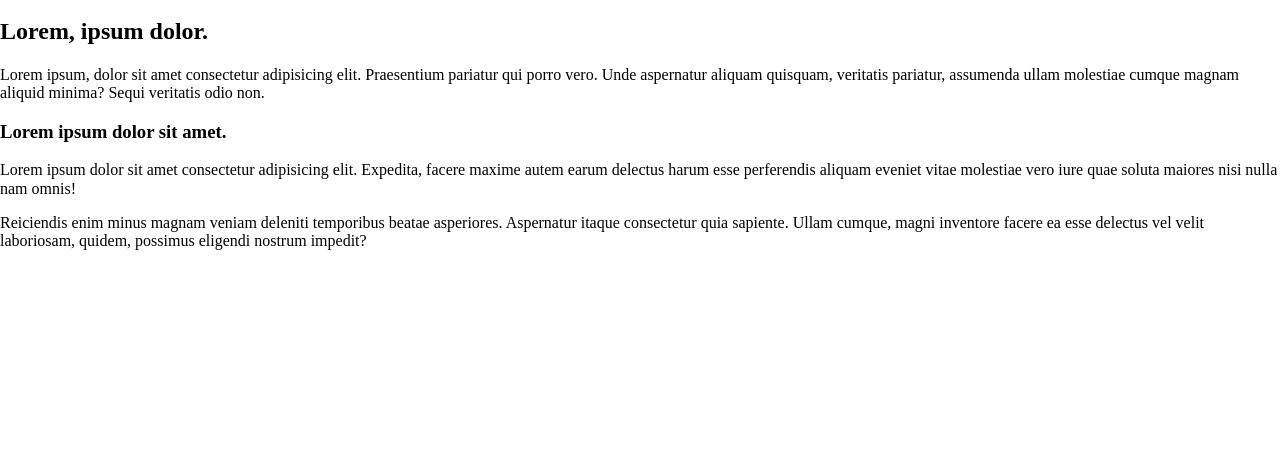
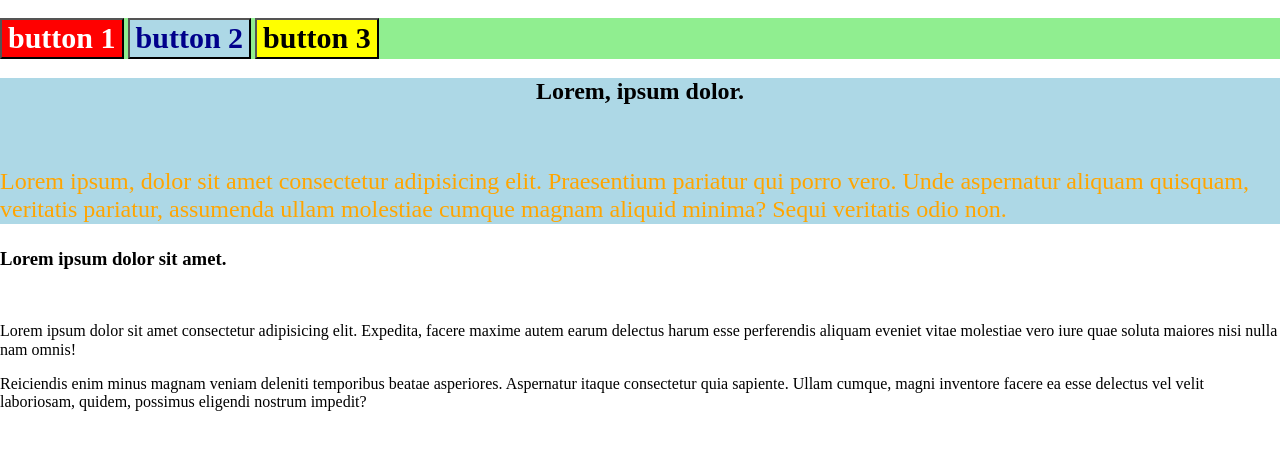
Before and after one commit to biigii/project4august2022, a plain HTML site: page index.html in a window 1280 px wide. Shown: the part 80-530 px from the top of the page. Drawn offline with Linux system fonts and the light colour scheme.

Commit message:
BEm and class naming

```diff
--- a/assets/css/styles.css
+++ b/assets/css/styles.css
@@ -0,0 +1,39 @@
+.news {
+  background-color: lightblue;
+}
+
+.news h2 {
+  text-align: center;
+}
+
+.news img {}
+
+.news p {
+  font-size: 24px;
+  color: orange;
+}
+
+.btns {
+  background-color: lightgreen;
+}
+
+.btns__button {
+  font-size: 30px;
+  font-weight: bold;
+  color: darkgray;
+}
+
+.btns__button--danger {
+  background-color: red;
+  color: white;
+}
+
+.btns__button--info {
+  background-color: lightblue;
+  color: darkblue;
+}
+
+.btns__button--warning {
+  background-color: yellow;
+  color: black
+}
--- a/index.html
+++ b/index.html
@@ -19,16 +19,30 @@
     </header>
     <h1>homepage</h1>
     <main>
-      <section>
+
+      <!-- B.E.M -->
+      <section class="btns">
+        <button class="btns__button btns__button--danger">button 1</button>
+        <button class="btns__button btns__button--info">button 2</button>
+        <button class="btns__button btns__button--warning">button 3</button>
+      </section>
+
+      <section class="news">
         <h2>Lorem, ipsum dolor.</h2>
+        <img src="">
         <p>Lorem ipsum, dolor sit amet consectetur adipisicing elit. Praesentium pariatur qui porro vero. Unde aspernatur aliquam quisquam, veritatis pariatur, assumenda ullam molestiae cumque magnam aliquid minima? Sequi veritatis odio non.</p>
       </section>
-      <section>
-        <h3>Lorem ipsum dolor sit amet.</h3>
-        <p>Lorem ipsum dolor sit amet consectetur adipisicing elit. Expedita, facere maxime autem earum delectus harum esse perferendis aliquam eveniet vitae molestiae vero iure quae soluta maiores nisi nulla nam omnis!</p>
-        <p>Reiciendis enim minus magnam veniam deleniti temporibus beatae asperiores. Aspernatur itaque consectetur quia sapiente. Ullam cumque, magni inventore facere ea esse delectus vel velit laboriosam, quidem, possimus eligendi nostrum impedit?</p>
+
+      <!-- BEM -->
+      <section class="blog">
+        <h3 class="blog__heading">Lorem ipsum dolor sit amet.</h3>
+        <img src="" class="blog__image">
+        <p class="blog__text">Lorem ipsum dolor sit amet consectetur adipisicing elit. Expedita, facere maxime autem earum delectus harum esse perferendis aliquam eveniet vitae molestiae vero iure quae soluta maiores nisi nulla nam omnis!</p>
+        <p class="blog__text blog__text--important">Reiciendis enim minus magnam veniam deleniti temporibus beatae asperiores. Aspernatur itaque consectetur quia sapiente. Ullam cumque, magni inventore facere ea esse delectus vel velit laboriosam, quidem, possimus eligendi nostrum impedit?</p>
       </section>
     </main>
-    <footer></footer>
+    <footer>
+
+    </footer>
   </body>
 </html>
```
Also changed, not shown: 1 other file.
